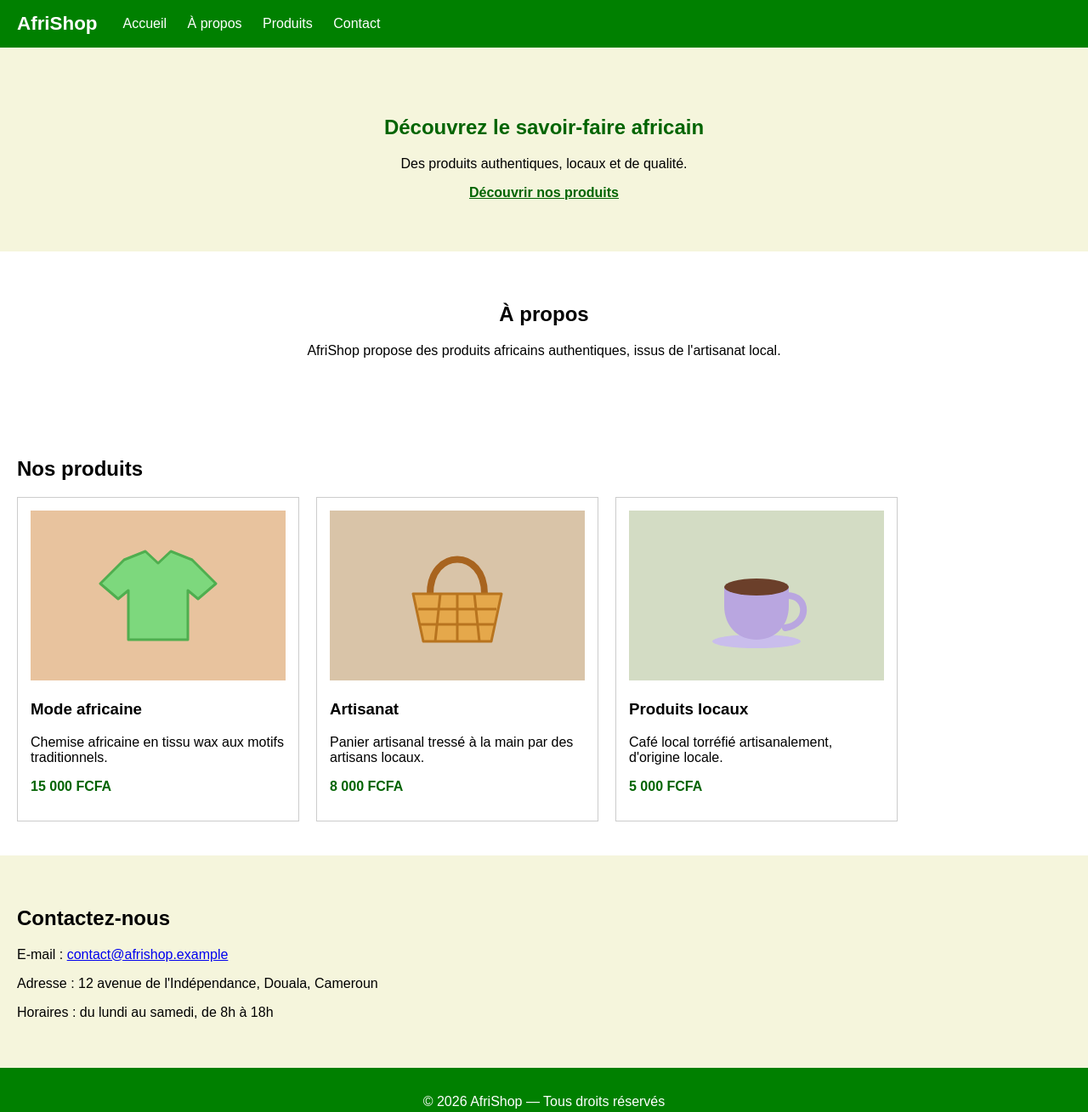
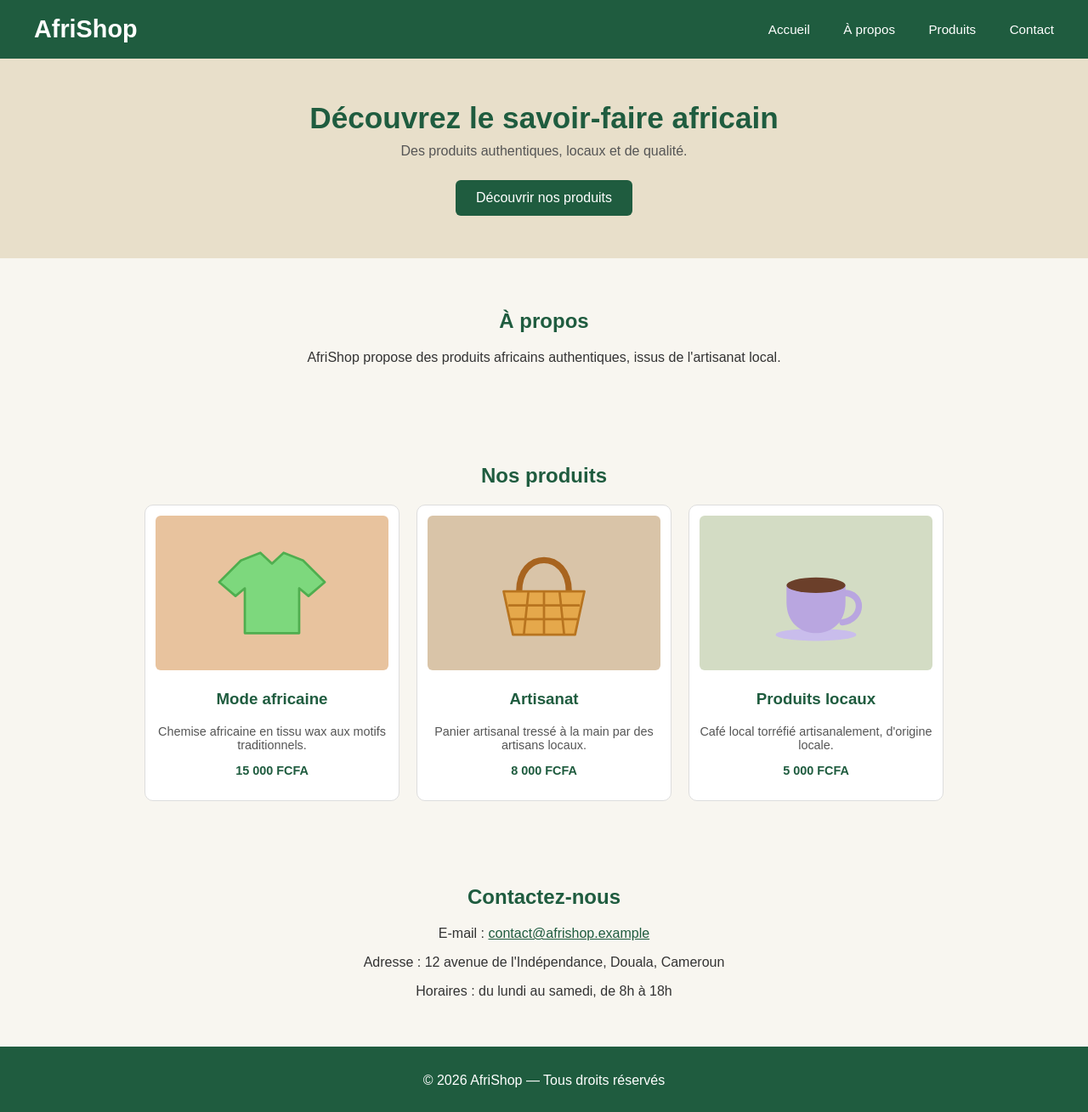
Before and after one commit to Safwan0506/AfriShop, a plain HTML site: page index.html in a window 1280 px wide. Shown: the top 1309 px of the page at 85% size. Drawn offline with Linux system fonts and the light colour scheme.

Commit message:
feat(design): appliquer la charte graphique de la maquette
Co-Authored-By: Claude Sonnet 5.5 <noreply@anthropic.com>

```diff
--- a/style.css
+++ b/style.css
@@ -1,15 +1,19 @@
-body { font-family: Arial, sans-serif; margin: 0; }
-h1 { color: darkgreen; }
-header { background: green; color: white; padding: 15px 20px; display: flex; align-items: center; gap: 30px; }
-.logo { font-size: 1.4em; font-weight: bold; }
-nav a { color: white; text-decoration: none; margin-right: 20px; }
-#accueil { background: beige; padding: 60px 20px; text-align: center; }
-#accueil a { color: darkgreen; font-weight: bold; }
+body { font-family: Arial, sans-serif; margin: 0; background: #f8f6f0; color: #333; }
+h1, h2, h3 { color: #1f5c3f; }
+header { background: #1f5c3f; color: white; padding: 18px 40px; display: flex; flex-wrap: wrap; align-items: center; justify-content: space-between; gap: 15px; }
+.logo { font-size: 1.8em; font-weight: bold; }
+nav a { color: white; text-decoration: none; margin-left: 35px; font-size: 0.95em; }
+#accueil { background: #e8dfca; padding: 50px 20px; text-align: center; }
+#accueil h1 { font-size: 2.2em; margin: 0 0 10px; }
+#accueil p { color: #555; margin: 0 0 25px; }
+.bouton { display: inline-block; background: #1f5c3f; color: white; text-decoration: none; padding: 12px 24px; border-radius: 6px; }
 #apropos { padding: 40px 20px; text-align: center; }
-#produits { padding: 40px 20px; }
-.cartes { display: flex; flex-wrap: wrap; gap: 20px; }
-.carte { width: 300px; border: 1px solid #ccc; padding: 15px; }
-.carte img { width: 100%; }
-.prix { font-weight: bold; color: darkgreen; }
-#contact { padding: 40px 20px; background: beige; }
-footer { background: green; color: white; text-align: center; padding: 15px; }
+#produits { padding: 40px 20px; text-align: center; }
+.cartes { display: flex; flex-wrap: wrap; justify-content: center; gap: 20px; }
+.carte { box-sizing: border-box; width: 300px; background: white; border: 1px solid #ddd; border-radius: 10px; padding: 12px; }
+.carte img { width: 100%; border-radius: 6px; }
+.carte p { font-size: 0.9em; color: #555; }
+.carte .prix { font-weight: bold; color: #1f5c3f; }
+#contact { padding: 40px 20px; text-align: center; }
+#contact a { color: #1f5c3f; }
+footer { background: #1f5c3f; color: white; text-align: center; padding: 15px; }
```
